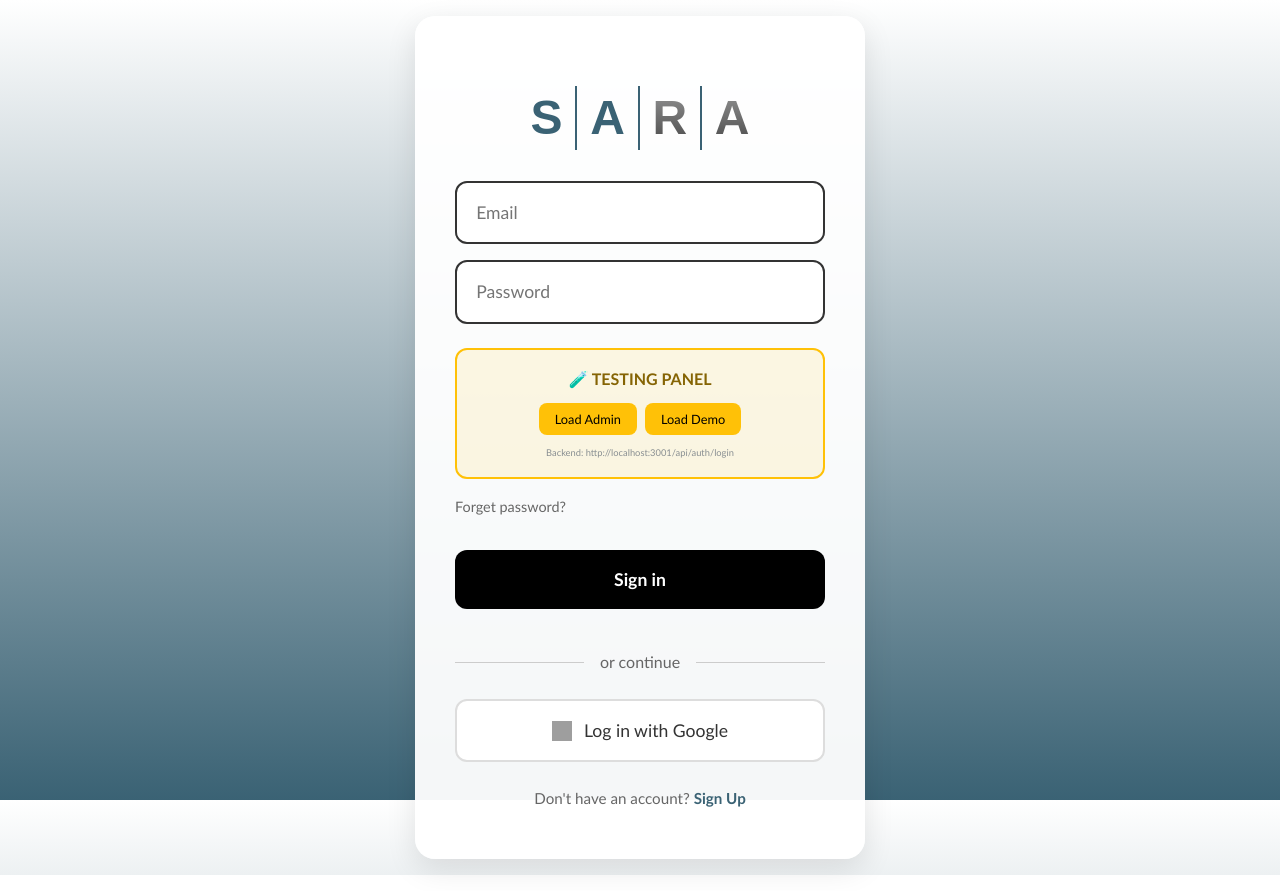
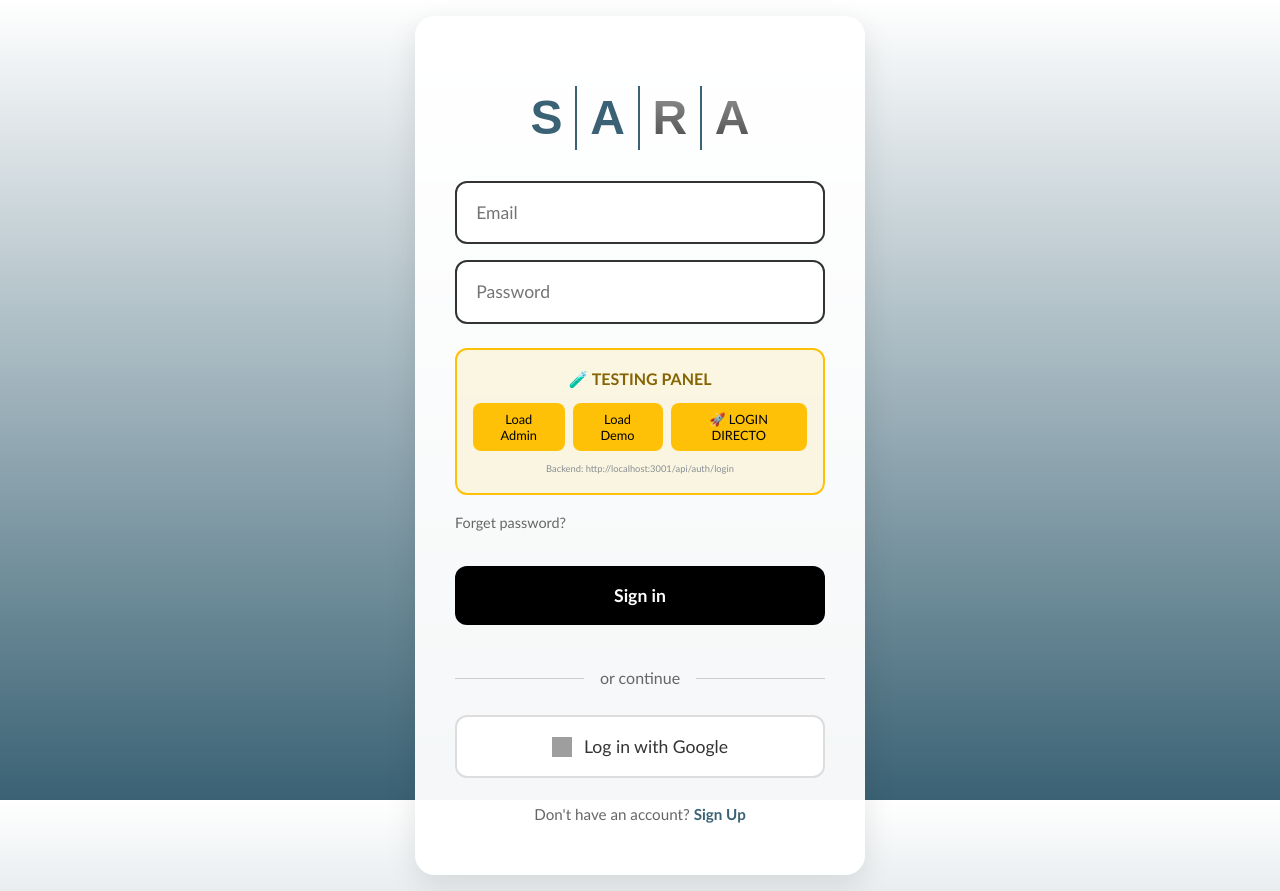
Before and after one commit to eddyvlz001/guasmochido2, a React (Create React App) app: page /auth/login in a window 1280 px wide. Built offline with nearby package versions, Linux system fonts and the light colour scheme; grey boxes are pictures that could not be loaded.

Commit message:
auto-commit for 85dfc7e5-eafe-4350-8cd5-03e89294e059

```diff
--- a/src/components/auth/login/Login.js
+++ b/src/components/auth/login/Login.js
@@ -106,6 +106,20 @@ const Login = () => {
               }}>
                 Load Demo
               </button>
+              <button type="button" className="test-btn direct-login" onClick={async () => {
+                try {
+                  const response = await axios.post('http://localhost:3001/api/auth/login', {
+                    usernameOrEmail: 'admin@test.com',
+                    password: 'admin123'
+                  });
+                  handleLogin(response.data.token, response.data.refreshToken, navigate);
+                } catch (err) {
+                  console.error('Direct login error:', err);
+                  setErrorMessage('Error en login directo: ' + err.message);
+                }
+              }}>
+                🚀 LOGIN DIRECTO
+              </button>
             </div>
             <div className="debug-info">
               <small>Backend: http://localhost:3001/api/auth/login</small>
```
